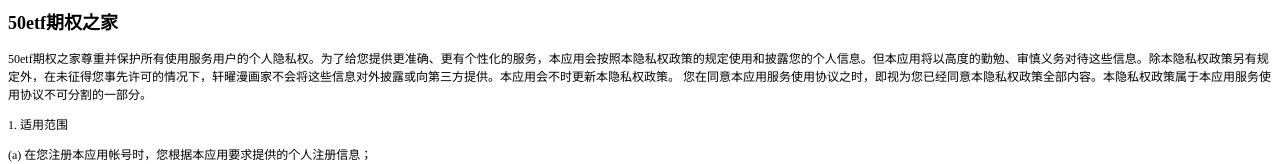
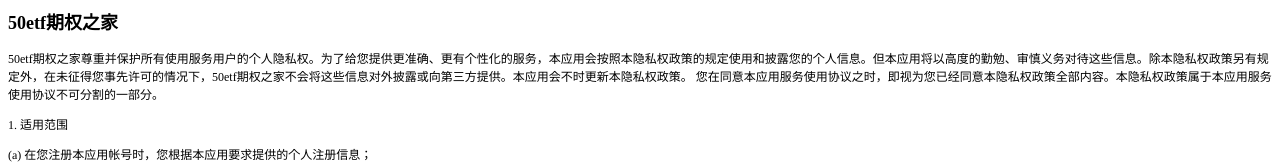
Before and after one commit to TheFreshwaterSea/qiquanzhijie.github.io, a plain HTML site: page index.html in a window 1280 px wide. Shown: the top 164 px of the page. Drawn offline with Linux system fonts and the light colour scheme.

Commit message:
Update index.html

```diff
--- a/index.html
+++ b/index.html
@@ -18,7 +18,7 @@
 </head>
 <body>
 <h2 style="margin: 0.0px 0.0px 14.9px 0.0px; line-height: 25.0px; font: 18.0px 'Songti SC'; color: #000000; -webkit-text-stroke: #000000"><span class="s1"><b>50etf期权之家</b></span></h2>
-<p class="p2"><span class="s1">50etf期权之家尊重并保护所有使用服务用户的个人隐私权。为了给您提供更准确、更有个性化的服务，本应用会按照本隐私权政策的规定使用和披露您的个人信息。但本应用将以高度的勤勉、审慎义务对待这些信息。除本隐私权政策另有规定外，在未征得您事先许可的情况下，轩曜漫画家不会将这些信息对外披露或向第三方提供。本应用会不时更新本隐私权政策。</span><span class="s2"> </span><span class="s1">您在同意本应用服务使用协议之时，即视为您已经同意本隐私权政策全部内容。本隐私权政策属于本应用服务使用协议不可分割的一部分。</span><span class="s2"><span class="Apple-converted-space"> </span></span></p>
+<p class="p2"><span class="s1">50etf期权之家尊重并保护所有使用服务用户的个人隐私权。为了给您提供更准确、更有个性化的服务，本应用会按照本隐私权政策的规定使用和披露您的个人信息。但本应用将以高度的勤勉、审慎义务对待这些信息。除本隐私权政策另有规定外，在未征得您事先许可的情况下，50etf期权之家不会将这些信息对外披露或向第三方提供。本应用会不时更新本隐私权政策。</span><span class="s2"> </span><span class="s1">您在同意本应用服务使用协议之时，即视为您已经同意本隐私权政策全部内容。本隐私权政策属于本应用服务使用协议不可分割的一部分。</span><span class="s2"><span class="Apple-converted-space"> </span></span></p>
 <p class="p3"><span class="s2">1. </span><span class="s1">适用范围</span></p>
 <p class="p3"><span class="s2">(a) </span><span class="s1">在您注册本应用帐号时，您根据本应用要求提供的个人注册信息；</span></p>
 <p class="p3"><span class="s2">(b) </span><span class="s1">在您使用本应用网络服务，或访问本应用平台网页时，本应用自动接收并记录的您的浏览器和计算机上的信息，包括但不限于您的</span><span class="s2">IP</span><span class="s1">地址、浏览器的类型、使用的语言、访问日期和时间、软硬件特征信息及您需求的网页记录等数据；</span><span class="s2"><span class="Apple-converted-space"> </span></span></p>
```
